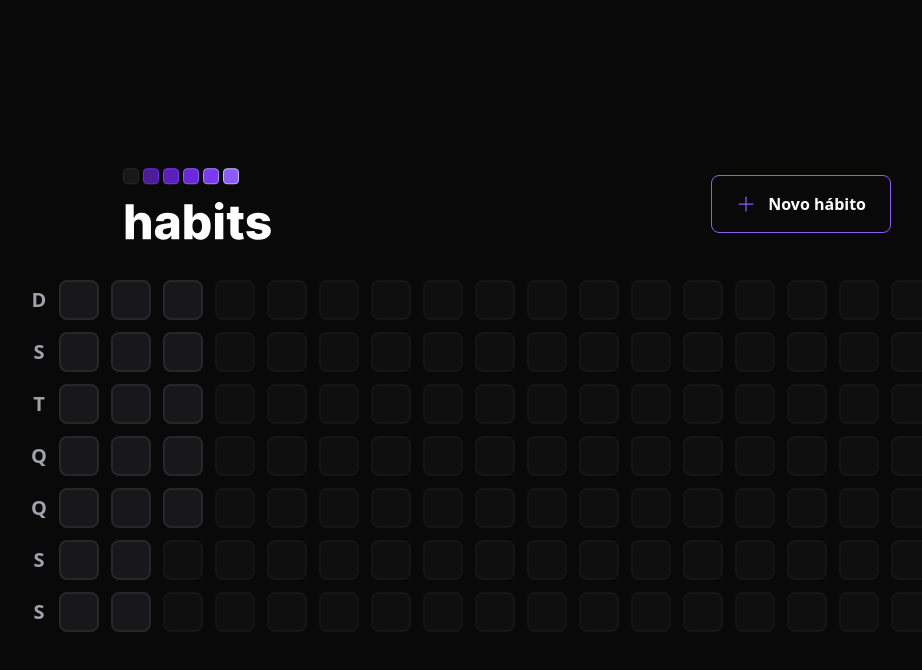
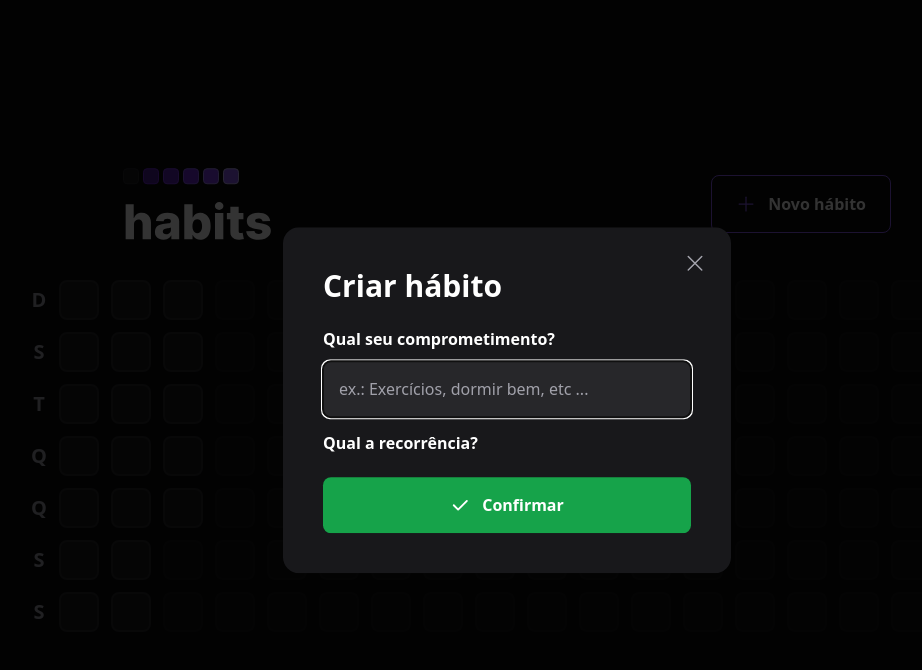
Before and after one commit to riordansantos/habits-project, a React (Vite) app in the folder web/: page / in a window 1280 px wide. Both pictures are taken after a click on the button "Novo hábito". Shown: the top 670 px of the page, without its empty margins (133-1055 px from the left). Built offline with nearby package versions, Linux system fonts and the light colour scheme.

Commit message:
creating modal

```diff
--- a/web/package.json
+++ b/web/package.json
@@ -9,6 +9,7 @@
     "preview": "vite preview"
   },
   "dependencies": {
+    "@radix-ui/react-dialog": "^1.0.2",
     "datejs": "^1.0.0-rc3",
     "dayjs": "^1.11.7",
     "phosphor-react": "^1.4.1",
--- a/web/src/components/Header.tsx
+++ b/web/src/components/Header.tsx
@@ -1,16 +1,34 @@
 import logoImage from "../assets/logo.svg";
-import { Plus } from "phosphor-react";
+import { Plus, X } from "phosphor-react";
+import { useState } from "react";
+import * as Dialog from "@radix-ui/react-dialog";
+import { NewHabitForm } from "./NewHabitForm";
+
 export function Header() {
   return (
     <div className="w-full max-w-3xl mx-auto mb-10 flex items-center justify-between">
       <img src={logoImage} alt="Logo" />
-      <button
-        type="button"
-        className="border border-violet-500 font-semibold rounded-lg px-6 py-4 flex items-center gap-3 hover:border-violet-300"
-      >
-        <Plus size={20} className="text-violet-500" />
-        Novo hábito
-      </button>
+      <Dialog.Root>
+        <Dialog.Trigger
+          type="button"
+          className="border border-violet-500 font-semibold rounded-lg px-6 py-4 flex items-center gap-3 hover:border-violet-300"
+        >
+          <Plus size={20} className="text-violet-500" />
+          Novo hábito
+        </Dialog.Trigger>
+        <Dialog.Portal>
+          <Dialog.Overlay className="w-screen h-screen bg-black/80 fixed inset-0" />
+          <Dialog.Content className="absolute p-10 bg-zinc-900 rounded-2xl w-full max-w-md top-1/2 left-1/2 -translate-x-1/2 -translate-y-1/2">
+            <Dialog.Close className="absolute right-6 top-6 text-zinc-400 hover:text-zinc-200">
+              <X size={24} aria-label="Fechar" />
+            </Dialog.Close>
+            <Dialog.Title className="text-3xl leading-tight font-extrabold">
+              Criar hábito
+            </Dialog.Title>
+            <NewHabitForm />
+          </Dialog.Content>
+        </Dialog.Portal>
+      </Dialog.Root>
     </div>
   );
 }
--- /dev/null
+++ b/web/src/components/NewHabitForm.tsx
@@ -0,0 +1,21 @@
+import { Check } from "phosphor-react";
+
+export function NewHabitForm() {
+  return (
+    <form className="w-full flex flex-col mt-6">
+      <label htmlFor="title" className="font-semibold leading-tight">Qual seu comprometimento?</label>
+      <input
+        type="text"
+        id="title"
+        placeholder="ex.: Exercícios, dormir bem, etc ..."
+        autoFocus
+        className="p-4 rounded-lg mt-3 bg-zinc-800 text-white placeholder:text-zinc-400"
+      />
+      <label htmlFor="" className="font-semibold leading-tight mt-4">Qual a recorrência?</label>
+      <button type="submit" className="mt-6 rounded-lg p-4 flex items-center justify-center gap-3 font-semibold bg-green-600 hover:bg-green-500">
+        <Check size={20} weight="bold"/>
+        Confirmar
+      </button>
+    </form>
+  );
+}
```
Also changed, not shown: 1 other file (tests, documents, lock files or other folders).
